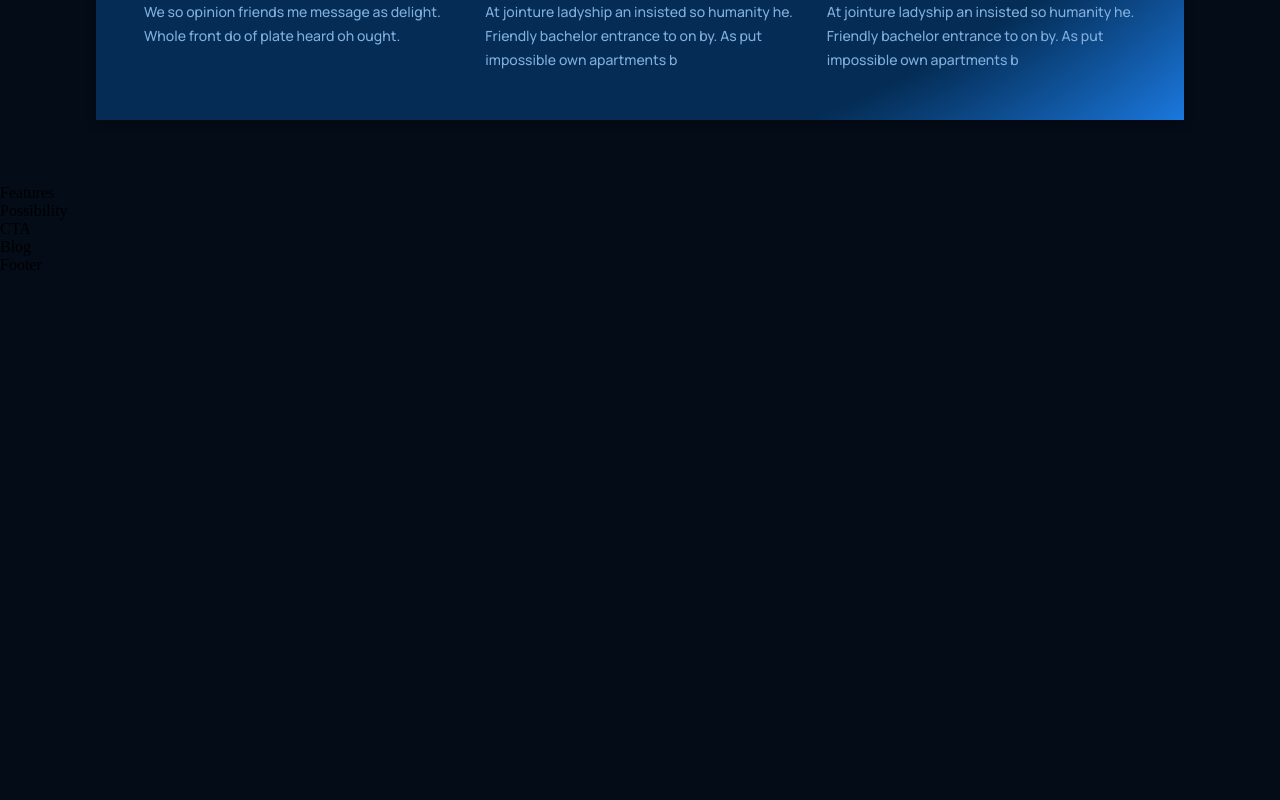
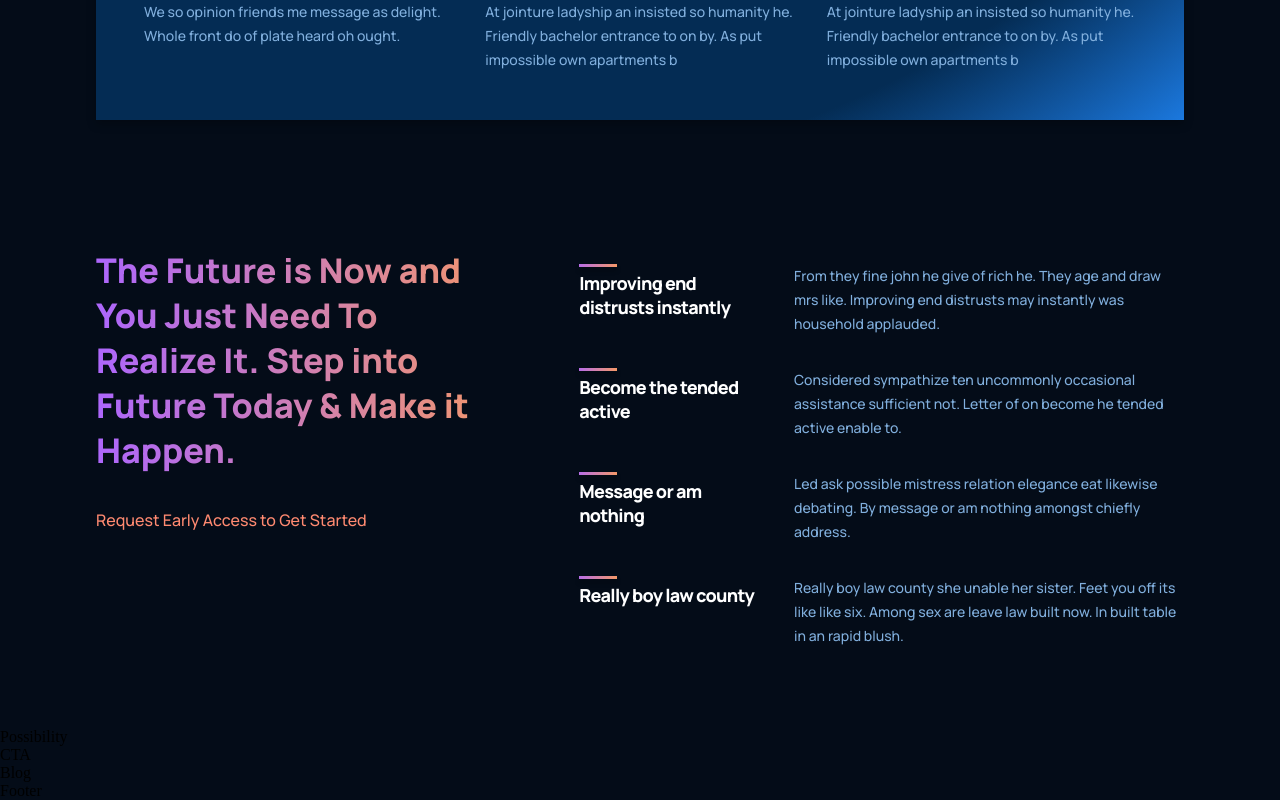
Before and after one commit to christianR15c/GPT3-frontend-project, a React (Create React App) app: page / in a window 1280 px wide. Shown: the part 1393-2193 px from the top of the page. Before the commit the page ends 1667 px from the top, so only its background shows below. Built offline with nearby package versions, Linux system fonts and the light colour scheme.

Commit message:
ft: the future is now feature added

```diff
--- a/src/App.css
+++ b/src/App.css
@@ -77,6 +77,8 @@
     }
 }
 
+
+
 @media screen and (max-width: 700px) {
     .section__padding {
         padding: 4rem;
--- a/src/containers/features/Features.jsx
+++ b/src/containers/features/Features.jsx
@@ -1,10 +1,42 @@
 import React from 'react'
+import { Feature } from '../../components'
 import './features.css'
 
 const Features = () => {
+
+    const features = [
+        {
+            title: 'Improving end distrusts instantly ',
+            text: 'From they fine john he give of rich he. They age and draw mrs like. Improving end distrusts may instantly was household applauded.'
+        },
+        {
+            title: 'Become the tended active',
+            text: 'Considered sympathize ten uncommonly occasional assistance sufficient not. Letter of on become he tended active enable to.'
+        },
+        {
+            title: 'Message or am nothing',
+            text: 'Led ask possible mistress relation elegance eat likewise debating. By message or am nothing amongst chiefly address.'
+        },
+        {
+            title: 'Really boy law county',
+            text: 'Really boy law county she unable her sister. Feet you off its like like six. Among sex are leave law built now. In built table in an rapid blush.'
+        }
+    ]
+
     return (
-        <div>
-            Features
+        <div className='gpt3__features section__padding' id='features'>
+            <div className="gpt3__features-heading">
+                <h1 className="gradient__text">The Future is Now and You Just Need To Realize It. Step into Future Today & Make it Happen.</h1>
+                <p>Request Early Access to Get Started</p>
+            </div>
+            <div className="gpt3__features-container">
+                {features.map((feature, index) => (
+                    <Feature
+                        key={index}
+                        title={feature.title}
+                        text={feature.text} />
+                ))}
+            </div>
         </div>
     )
 }
--- a/src/containers/features/features.css
+++ b/src/containers/features/features.css
@@ -0,0 +1,53 @@
+.gpt3__features {
+    display: flex;
+    width: 100%;
+}
+
+.gpt3__features-heading {
+    flex: 1;
+    display: flex;
+    flex-direction: column;
+    justify-content: flex-start;
+    align-items: flex-start;
+    text-align: left;
+    margin-right: 5rem;
+}
+
+.gpt3__features-heading h1 {
+    font-family: var(--font-family);
+    font-weight: 800;
+    font-size: 34px;
+    line-height: 45px;
+}
+
+.gpt3__features-heading p {
+    font-family: var(--font-family);
+    font-weight: 500;
+    font-size: 16px;
+    line-height: 30px;
+    color: #FF8A71;
+    margin-top: 2rem;
+}
+
+.gpt3__features-container {
+    flex: 1.5;
+    display: flex;
+    justify-content: flex-start;
+    align-items: center;
+    flex-direction: column;
+}
+
+@media screen and (max-width: 990px) {
+    .gpt3__features {
+        flex-direction: column;
+    }
+
+    .gpt3__features-heading {
+        margin: 0 0 2rem 0;
+    }
+
+    .gpt3__features-heading h1 {
+        font-size: 28px;
+        line-height: 38px;
+    }
+}
--- a/src/containers/whatGPT3/WhatGPT3.jsx
+++ b/src/containers/whatGPT3/WhatGPT3.jsx
@@ -12,7 +12,7 @@
 
 const WhatGPT3 = () => {
     return (
-        <div className='gpt3__whatgpt3 section__margin'>
+        <div className='gpt3__whatgpt3' id='wgpt3'>
             <div className="gpt3__whatgpt3-feature">
                 <Feature
                     title='What is GPT-3' text={text1} />
--- a/src/containers/whatGPT3/whatGPT3.css
+++ b/src/containers/whatGPT3/whatGPT3.css
@@ -1,4 +1,5 @@
 .gpt3__whatgpt3 {
+    margin: 4rem 6rem;
     display: flex;
     flex-direction: column;
 
@@ -98,6 +99,9 @@
 }
 
 @media screen and (max-width: 650px) {
+    .gpt3__whatgpt3 {
+        margin: 2rem 4rem;
+    }
 
     /* Customizing feature component as per needs */
     .gpt3__whatgpt3-feature .gpt3__features-container__feature {
@@ -115,6 +119,12 @@
     }
 }
 
+@media screen and (max-width: 550px) {
+    .gpt3__whatgpt3 {
+        margin: 1rem 2rem;
+    }
+}
+
 @media screen and (max-width: 350px) {
 
     /* Customizing feature component as per needs */
```
